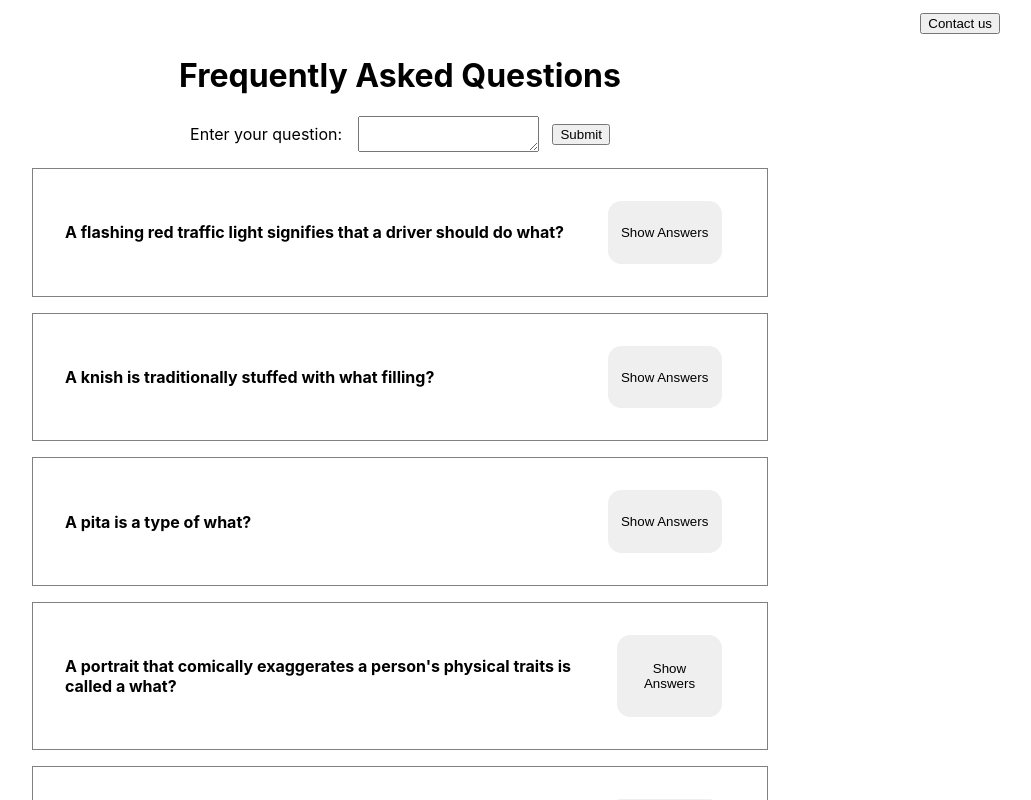
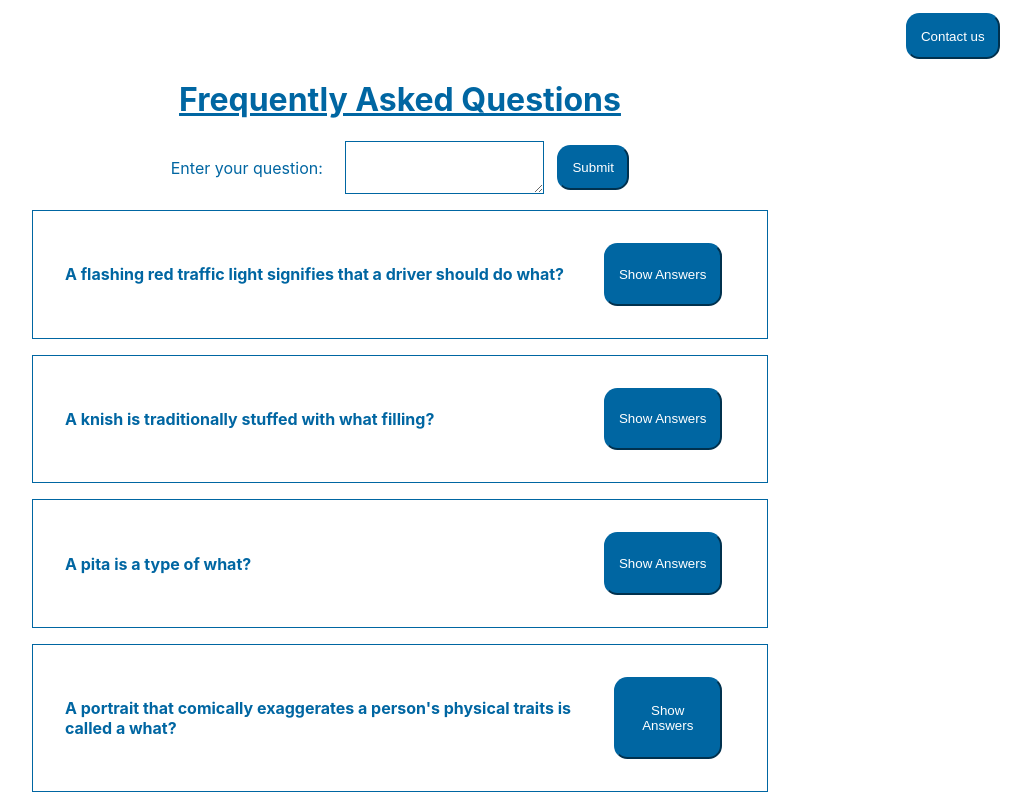
Before and after one commit to PrincyAjit/findpro-assessment, a React (Create React App) app: page /dashboard in a window 1280 px wide. Shown: the top 800 px of the page, without its empty margins (240-1271 px from the left). Built offline with nearby package versions, Linux system fonts and the light colour scheme.

Commit message:
Done few styling changes to the components.

```diff
--- a/src/components/css/ContactUs.css
+++ b/src/components/css/ContactUs.css
@@ -1,12 +1,29 @@
+form {
+  width: 30%;
+  margin: auto;
+  border: 1px solid var(--main-blue-color);
+  padding: 1em;
+}
+
 form {
   display: flex;
   flex-direction: column;
+  flex-wrap: wrap;
   align-content: center;
-
-  flex-wrap: wrap;
   row-gap: 1em;
 }
 
+#queryDiv {
+  width: 80%;
+  margin: auto;
+  display: flex;
+  align-items: center;
+}
+
 input[type='submit'] {
-  width: fit-content;
+  align-self: center;
 }
+
+label {
+  color: var(--main-blue-color);
+}
--- a/src/components/css/QuestionAndAnswer.css
+++ b/src/components/css/QuestionAndAnswer.css
@@ -1,5 +1,5 @@
 #questionAnswerDiv {
-  border: 1px solid gray;
+  border: 1px solid var(--main-blue-color);
   padding: 2em;
   margin: 1em;
 }
@@ -7,11 +7,13 @@
 #question {
   display: flex;
   justify-content: space-between;
+  color: var(--main-blue-color);
 }
 
 #showAnswers {
-  padding: 1em;
   margin-right: 1em;
-  border: none;
-  border-radius: 1em;
 }
+
+#answers-div {
+  color: var(--main-blue-color);
+}
--- a/src/components/js/ContactUs.js
+++ b/src/components/js/ContactUs.js
@@ -9,18 +9,10 @@ const ContactUs = (props) => {
     <React.Fragment>
       <h1>Contact Us</h1>
       <form>
-        <div id="personalDetails">
         <label>
           Enter your name:
-            <input
-              type="text"
-              value={name}
-              id="userName"
-              name="userName"
-            ></input>
+          <input type="text" value={name} id="userName" name="userName"></input>
         </label>
-          <br />
-          <br />
         <label>
           Enter your email:
           <input
@@ -30,9 +22,7 @@ const ContactUs = (props) => {
             name="userEmail"
           ></input>
         </label>
-        </div>
-        <div id="queryDiv">
-          <label>
+        <label id="queryDiv">
           Enter your query:
           <textarea
             cols="20"
@@ -41,8 +31,8 @@ const ContactUs = (props) => {
             name="queryDetails"
           ></textarea>
         </label>
-        </div>
-        <input type="submit" />
+
+        <input type="submit" class="buttonStyling" />
       </form>
     </React.Fragment>
   );
--- a/src/components/js/QuestionAndAnswer.js
+++ b/src/components/js/QuestionAndAnswer.js
@@ -11,6 +11,7 @@ const QuestionAndAnswer = (props) => {
         <h4>{question}</h4>
         <button
           id="showAnswers"
+          class="buttonStyling"
           onClick={() => {
             setShowAnswers(!showAnswers);
           }}
--- a/src/index.css
+++ b/src/index.css
@@ -5,9 +5,26 @@ body {
     sans-serif;
   -webkit-font-smoothing: antialiased;
   -moz-osx-font-smoothing: grayscale;
+  --main-blue-color: #0066a2;
 }
 
 code {
   font-family: source-code-pro, Menlo, Monaco, Consolas, 'Courier New',
     monospace;
 }
+
+.buttonStyling {
+  border-radius: 1em;
+  cursor: pointer;
+  background: var(--main-blue-color);
+  color: white;
+  border-color: var(--main-blue-color);
+  padding: 1em;
+}
+
+input,
+textarea {
+  padding: 0.8em;
+  margin-left: 0.5em;
+  border: 1px solid var(--main-blue-color);
+}
--- a/src/pages/css/FaqDashboard.css
+++ b/src/pages/css/FaqDashboard.css
@@ -3,12 +3,15 @@
   margin: auto;
 }
 
-#question {
-  cursor: pointer;
+h1 {
+  text-align: center;
+  text-decoration: underline;
+  color: var(--main-blue-color);
 }
 
-h1 {
-  text-align: center;
+#contactus {
+  display: flex;
+  margin: 1em 3em 0 auto;
 }
 
 #userQuestionDiv {
@@ -17,16 +20,16 @@ h1 {
   align-items: center;
 }
 
+#userQuestion {
+  border: 1px solid var(--main-blue-color);
+}
+
 #questionLabel {
   font-size: 1em;
   margin-right: 1em;
+  color: var(--main-blue-color);
 }
 
 #submitButton {
   margin-left: 1em;
 }
-
-#contactus {
-  display: flex;
-  margin: 1em 3em 0 auto;
-}
--- a/src/pages/js/FaqDashboard.js
+++ b/src/pages/js/FaqDashboard.js
@@ -24,7 +24,7 @@ const FaqDashboard = (props) => {
   return (
     <React.Fragment>
       <header>
-        <button onClick={onContactUsClick} id="contactus">
+        <button onClick={onContactUsClick} id="contactus" class="buttonStyling">
           Contact us
         </button>
         <h1>Frequently Asked Questions</h1>
@@ -35,8 +35,13 @@ const FaqDashboard = (props) => {
           <textarea
             value={userQuestion}
             onChange={(e) => setUserQuestion(e.target.value)}
+            id="userQuestion"
           ></textarea>
-          <button onClick={onUserQuestionSubmit} id="submitButton">
+          <button
+            onClick={onUserQuestionSubmit}
+            id="submitButton"
+            class="buttonStyling"
+          >
             Submit
           </button>
         </div>
```
Lines whose indentation alone changed are shown as unchanged.
